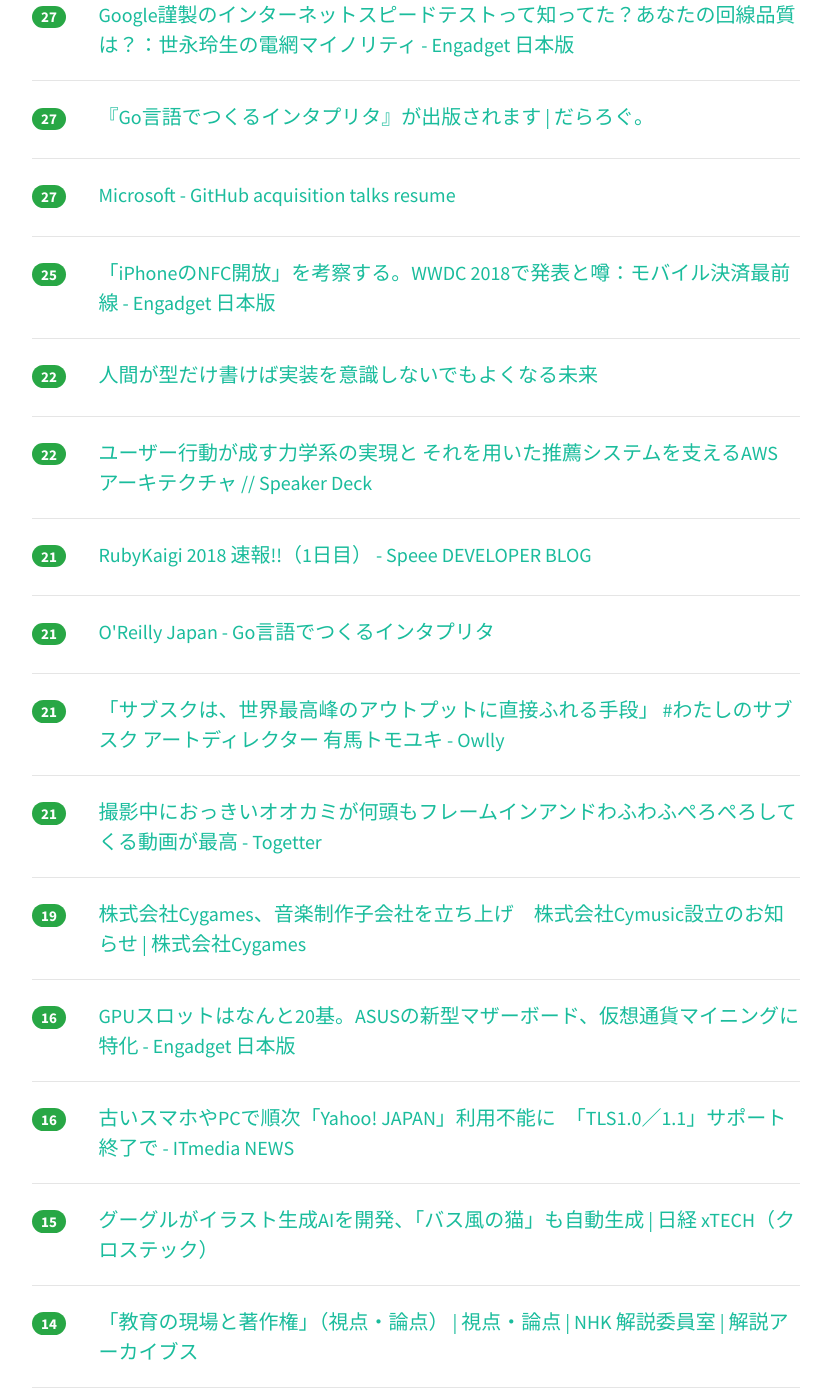
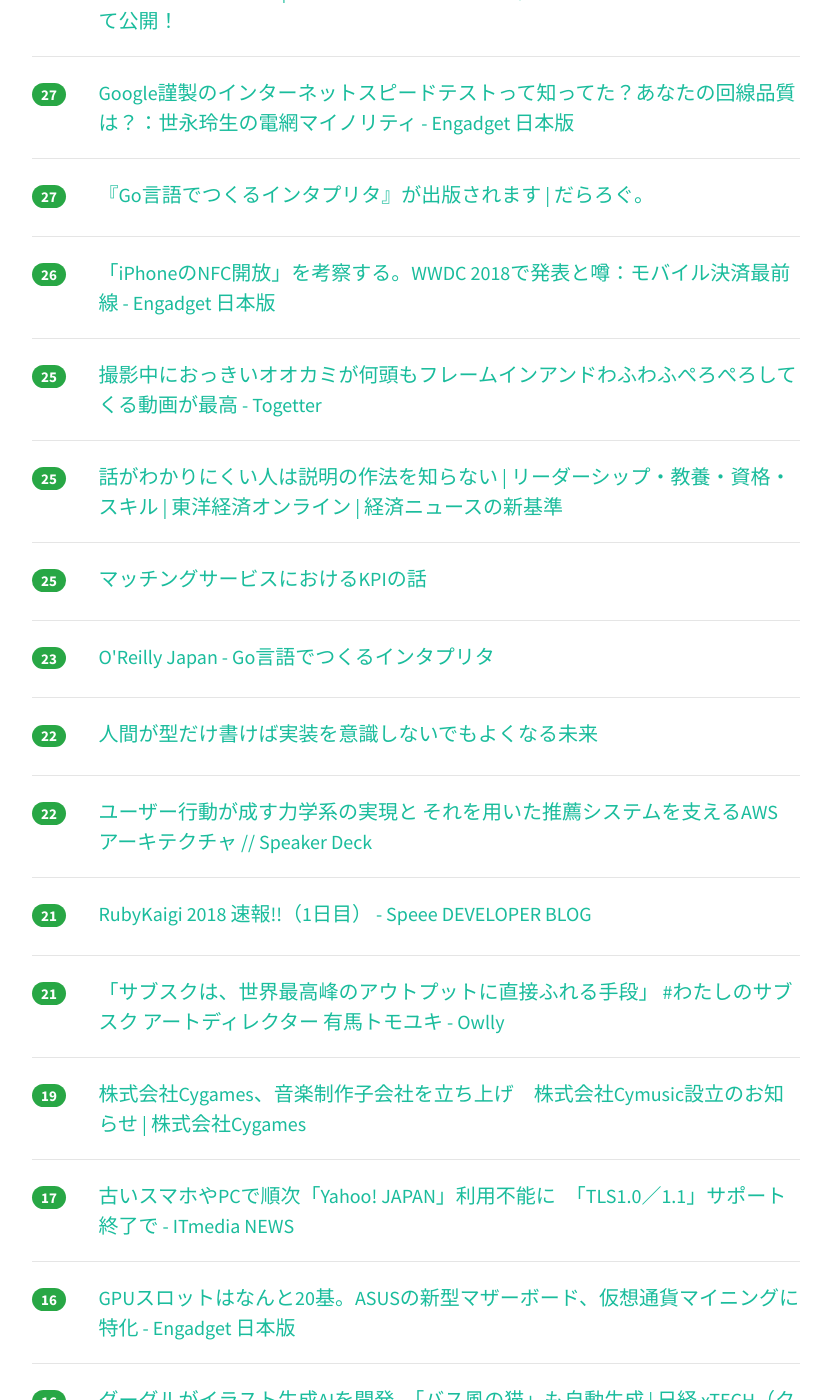
Before and after one commit to yatta47/hatena-matome-site, a Jekyll site: the page built from _posts/2018-06-02-hatena.md, in a window 1280 px wide and 1400 px high, scrolled down 1192 px. Shown: the whole window, without its empty margins (224-1052 px from the left). Built offline with Jekyll 4.4.1, drawn with Linux system fonts in a browser that asks for light colours; nearby versions of some CDN libraries; some of the changed text lies outside the part shown.

Commit message:
Updated 2018-06-02

```diff
--- a/_posts/2018-06-02-hatena.md
+++ b/_posts/2018-06-02-hatena.md
@@ -1,13 +1,13 @@
 ---
 layout: post
 title:  "2018-06-02 はてぶIT"
-date:   2018-06-02 11:01:59
+date:   2018-06-02 12:01:15
 tags: [it-hotentry]
 ---
-28 件のデータあり
+30 件のデータあり
 
 <hr><div class="row">
-<div class="col-1"><span class="badge badge-pill badge-success h2">218</span></div>
+<div class="col-1"><span class="badge badge-pill badge-success h2">284</span></div>
 <div class="col-11"><a href='https://togetter.com/li/1232990' target='_blank'>エロ漫画雑誌読み放題サービスのユーザー登録画面が画期的すぎてこれを考えた人は天才「才能が怖い」「入らなきゃ（使命感）」 - Togetter</a></div>
 </div>
 <hr>
@@ -17,13 +17,18 @@ tags: [it-hotentry]
 </div>
 <hr>
 <div class="row">
-<div class="col-1"><span class="badge badge-pill badge-success h2">44</span></div>
-<div class="col-11"><a href='http://panora.tokyo/63628/' target='_blank'>無料PCアプリ「3tene」登場　VTuber配信に必要な機能をまるっと搭載 – PANORA</a></div>
+<div class="col-1"><span class="badge badge-pill badge-success h2">60</span></div>
+<div class="col-11"><a href='http://d.hatena.ne.jp/essa/20180601/p1' target='_blank'>アメフト問題の中に無形のコモンズを巡る葛藤を見る - アンカテ</a></div>
 </div>
 <hr>
 <div class="row">
-<div class="col-1"><span class="badge badge-pill badge-success h2">41</span></div>
-<div class="col-11"><a href='http://d.hatena.ne.jp/essa/20180601/p1' target='_blank'>アメフト問題の中に無形のコモンズを巡る葛藤を見る - アンカテ</a></div>
+<div class="col-1"><span class="badge badge-pill badge-success h2">52</span></div>
+<div class="col-11"><a href='https://www.cnbc.com/2018/06/01/microsoft--github-acquisition-talks-resume.html' target='_blank'>Microsoft - GitHub acquisition talks resume</a></div>
+</div>
+<hr>
+<div class="row">
+<div class="col-1"><span class="badge badge-pill badge-success h2">47</span></div>
+<div class="col-11"><a href='http://panora.tokyo/63628/' target='_blank'>無料PCアプリ「3tene」登場　VTuber配信に必要な機能をまるっと搭載 – PANORA</a></div>
 </div>
 <hr>
 <div class="row">
@@ -37,7 +42,7 @@ tags: [it-hotentry]
 </div>
 <hr>
 <div class="row">
-<div class="col-1"><span class="badge badge-pill badge-success h2">28</span></div>
+<div class="col-1"><span class="badge badge-pill badge-success h2">31</span></div>
 <div class="col-11"><a href='https://forest.watch.impress.co.jp/docs/serial/winbasic2018/1125142.html' target='_blank'>とにかく高速に“すべて”のファイルを検索できる「Everything」 - Windowsにまず入れる定番無料アプリ -2018年版- - 窓の杜</a></div>
 </div>
 <hr>
@@ -57,13 +62,28 @@ tags: [it-hotentry]
 </div>
 <hr>
 <div class="row">
-<div class="col-1"><span class="badge badge-pill badge-success h2">27</span></div>
-<div class="col-11"><a href='https://www.cnbc.com/2018/06/01/microsoft--github-acquisition-talks-resume.html' target='_blank'>Microsoft - GitHub acquisition talks resume</a></div>
+<div class="col-1"><span class="badge badge-pill badge-success h2">26</span></div>
+<div class="col-11"><a href='https://japanese.engadget.com/2018/06/01/wwdc18-iphone-nfc/' target='_blank'>「iPhoneのNFC開放」を考察する。WWDC 2018で発表と噂：モバイル決済最前線 - Engadget 日本版</a></div>
 </div>
 <hr>
 <div class="row">
 <div class="col-1"><span class="badge badge-pill badge-success h2">25</span></div>
-<div class="col-11"><a href='https://japanese.engadget.com/2018/06/01/wwdc18-iphone-nfc/' target='_blank'>「iPhoneのNFC開放」を考察する。WWDC 2018で発表と噂：モバイル決済最前線 - Engadget 日本版</a></div>
+<div class="col-11"><a href='https://togetter.com/li/1232894' target='_blank'>撮影中におっきいオオカミが何頭もフレームインアンドわふわふぺろぺろしてくる動画が最高 - Togetter</a></div>
+</div>
+<hr>
+<div class="row">
+<div class="col-1"><span class="badge badge-pill badge-success h2">25</span></div>
+<div class="col-11"><a href='https://toyokeizai.net/articles/-/221169' target='_blank'>話がわかりにくい人は説明の作法を知らない | リーダーシップ・教養・資格・スキル | 東洋経済オンライン | 経済ニュースの新基準</a></div>
+</div>
+<hr>
+<div class="row">
+<div class="col-1"><span class="badge badge-pill badge-success h2">25</span></div>
+<div class="col-11"><a href='https://www.slideshare.net/cyberagent/kpi-80160837' target='_blank'>マッチングサービスにおけるKPIの話</a></div>
+</div>
+<hr>
+<div class="row">
+<div class="col-1"><span class="badge badge-pill badge-success h2">23</span></div>
+<div class="col-11"><a href='http://www.oreilly.co.jp/books/9784873118222/index.html' target='_blank'>O'Reilly Japan - Go言語でつくるインタプリタ</a></div>
 </div>
 <hr>
 <div class="row">
@@ -83,22 +103,17 @@ tags: [it-hotentry]
 <hr>
 <div class="row">
 <div class="col-1"><span class="badge badge-pill badge-success h2">21</span></div>
-<div class="col-11"><a href='http://www.oreilly.co.jp/books/9784873118222/index.html' target='_blank'>O'Reilly Japan - Go言語でつくるインタプリタ</a></div>
-</div>
-<hr>
-<div class="row">
-<div class="col-1"><span class="badge badge-pill badge-success h2">21</span></div>
 <div class="col-11"><a href='https://www.watch.impress.co.jp/owlly/articles/1124699.html' target='_blank'>「サブスクは、世界最高峰のアウトプットに直接ふれる手段」 #わたしのサブスク アートディレクター 有馬トモユキ - Owlly</a></div>
-</div>
-<hr>
-<div class="row">
-<div class="col-1"><span class="badge badge-pill badge-success h2">21</span></div>
-<div class="col-11"><a href='https://togetter.com/li/1232894' target='_blank'>撮影中におっきいオオカミが何頭もフレームインアンドわふわふぺろぺろしてくる動画が最高 - Togetter</a></div>
 </div>
 <hr>
 <div class="row">
 <div class="col-1"><span class="badge badge-pill badge-success h2">19</span></div>
 <div class="col-11"><a href='http://www.cygames.co.jp/press/press-17693/' target='_blank'>株式会社Cygames、音楽制作子会社を立ち上げ　株式会社Cymusic設立のお知らせ | 株式会社Cygames</a></div>
+</div>
+<hr>
+<div class="row">
+<div class="col-1"><span class="badge badge-pill badge-success h2">17</span></div>
+<div class="col-11"><a href='http://www.itmedia.co.jp/news/articles/1806/01/news132.html' target='_blank'>古いスマホやPCで順次「Yahoo! JAPAN」利用不能に　「TLS1.0／1.1」サポート終了で - ITmedia NEWS</a></div>
 </div>
 <hr>
 <div class="row">
@@ -108,27 +123,17 @@ tags: [it-hotentry]
 <hr>
 <div class="row">
 <div class="col-1"><span class="badge badge-pill badge-success h2">16</span></div>
-<div class="col-11"><a href='http://www.itmedia.co.jp/news/articles/1806/01/news132.html' target='_blank'>古いスマホやPCで順次「Yahoo! JAPAN」利用不能に　「TLS1.0／1.1」サポート終了で - ITmedia NEWS</a></div>
+<div class="col-11"><a href='http://tech.nikkeibp.co.jp/atcl/nxt/news/18/01441/' target='_blank'>グーグルがイラスト生成AIを開発、「バス風の猫」も自動生成 | 日経 xTECH（クロステック）</a></div>
+</div>
+<hr>
+<div class="row">
+<div class="col-1"><span class="badge badge-pill badge-success h2">16</span></div>
+<div class="col-11"><a href='http://www.nhk.or.jp/kaisetsu-blog/400/298289.html' target='_blank'>「教育の現場と著作権」（視点・論点） | 視点・論点 | NHK 解説委員室 | 解説アーカイブス</a></div>
 </div>
 <hr>
 <div class="row">
 <div class="col-1"><span class="badge badge-pill badge-success h2">15</span></div>
-<div class="col-11"><a href='http://tech.nikkeibp.co.jp/atcl/nxt/news/18/01441/' target='_blank'>グーグルがイラスト生成AIを開発、「バス風の猫」も自動生成 | 日経 xTECH（クロステック）</a></div>
-</div>
-<hr>
-<div class="row">
-<div class="col-1"><span class="badge badge-pill badge-success h2">14</span></div>
-<div class="col-11"><a href='http://www.nhk.or.jp/kaisetsu-blog/400/298289.html' target='_blank'>「教育の現場と著作権」（視点・論点） | 視点・論点 | NHK 解説委員室 | 解説アーカイブス</a></div>
-</div>
-<hr>
-<div class="row">
-<div class="col-1"><span class="badge badge-pill badge-success h2">13</span></div>
 <div class="col-11"><a href='http://kabumatome.doorblog.jp/archives/65763020.html' target='_blank'>アールビバン、17年間保有した堤清二の肝いり案件「タラサ志摩」を15億円で売却 : 市況かぶ全力２階建</a></div>
-</div>
-<hr>
-<div class="row">
-<div class="col-1"><span class="badge badge-pill badge-success h2">13</span></div>
-<div class="col-11"><a href='https://toyokeizai.net/articles/-/221169' target='_blank'>話がわかりにくい人は説明の作法を知らない | リーダーシップ・教養・資格・スキル | 東洋経済オンライン | 経済ニュースの新基準</a></div>
 </div>
 <hr>
 <div class="row">
@@ -137,12 +142,17 @@ tags: [it-hotentry]
 </div>
 <hr>
 <div class="row">
-<div class="col-1"><span class="badge badge-pill badge-success h2">11</span></div>
+<div class="col-1"><span class="badge badge-pill badge-success h2">12</span></div>
 <div class="col-11"><a href='https://togetter.com/li/1232947' target='_blank'>トム・クルーズのトップガン続編ツイートにアメリカ空軍・海軍アカウントが煽り合い、さらに海兵隊と空軍宇宙軍団も参戦 - Togetter</a></div>
 </div>
 <hr>
 <div class="row">
-<div class="col-1"><span class="badge badge-pill badge-success h2">10</span></div>
+<div class="col-1"><span class="badge badge-pill badge-success h2">12</span></div>
+<div class="col-11"><a href='https://qiita.com/grohiro/items/e3dbcc93510bc8c4c812' target='_blank'>vimのウインドウ分割を一時的に最大化・元に戻す関数を書いた</a></div>
+</div>
+<hr>
+<div class="row">
+<div class="col-1"><span class="badge badge-pill badge-success h2">11</span></div>
 <div class="col-11"><a href='https://jp.reuters.com/article/idJPKCN1IX3MV' target='_blank'>ベネズエラ首都の地下鉄乗車が無料に、物資不足で切符作れず | ロイター</a></div>
 </div>
 <hr>
```
